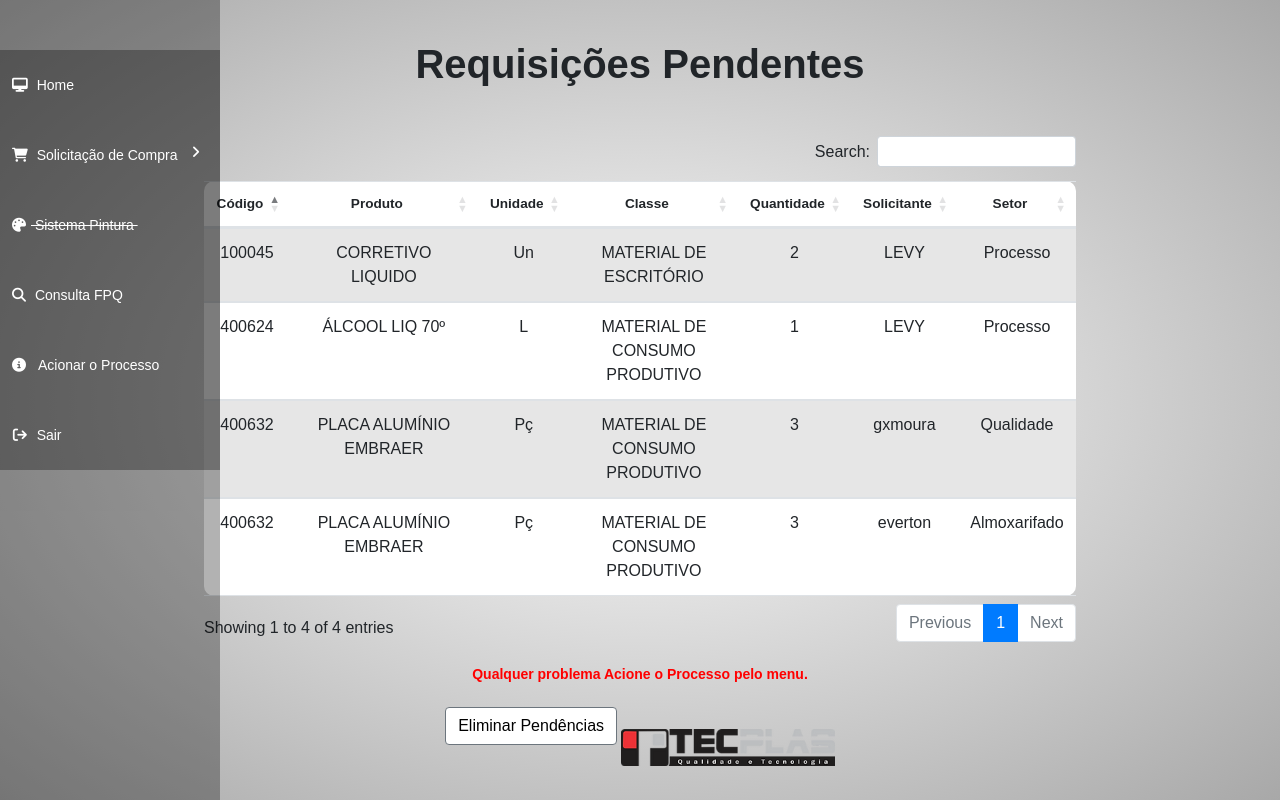
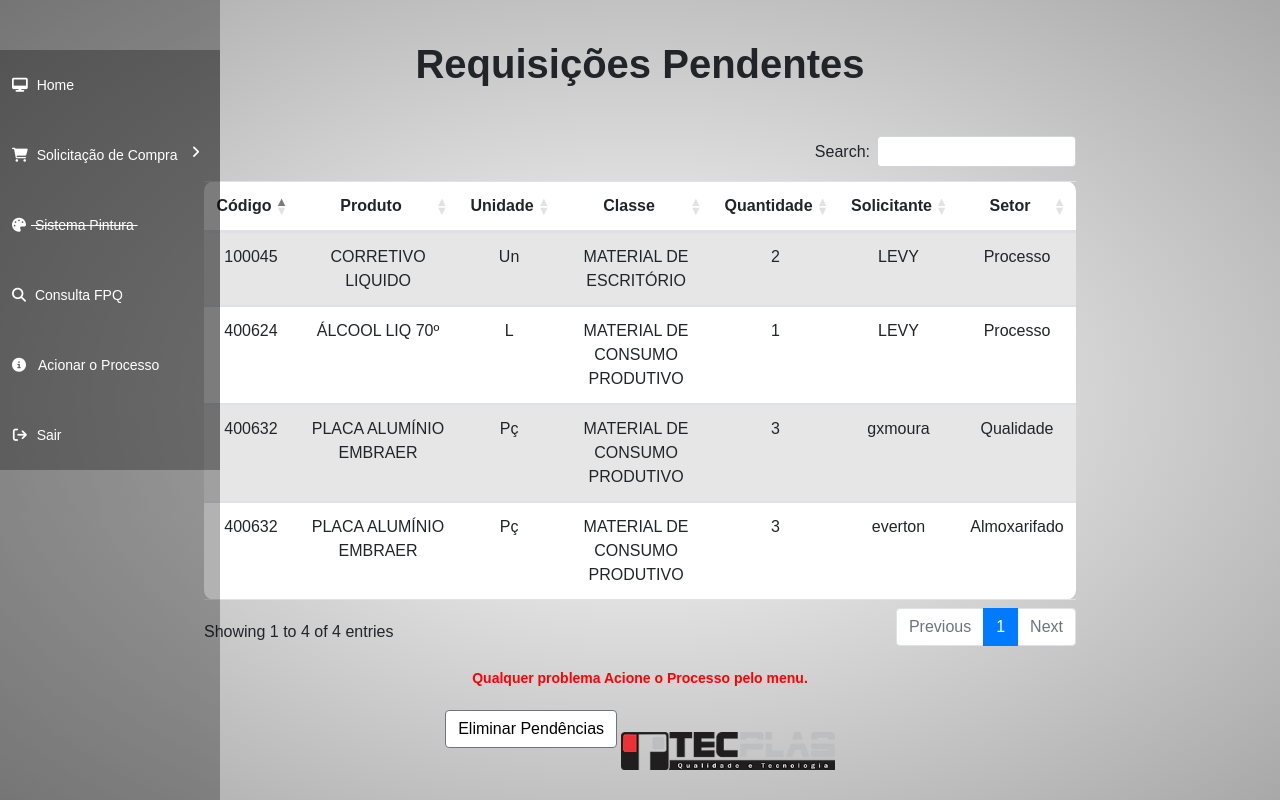
Before and after one commit to levymc/web-system, a Flask app: page /reqPend/ in a window 1280 px wide. Run offline with Flask 2, Linux system fonts and the light colour scheme; data comes from the database, SQL or seed files in the repository; some libraries are stand-ins or nearby versions.

Commit message:
Alteração do font size Datatable

```diff
--- a/static/css/style.css
+++ b/static/css/style.css
@@ -232,7 +232,7 @@ body{
     margin-top: 0.2em;
 }
 #dataTable4 td,th {
-    font-size: 0.85em;
+    font-size: 16px;
   }
 .swal2-html-container #areaUso{
     margin-left: 8%;
@@ -245,7 +245,7 @@ body{
     background: rgba(0,0,0,0);
     box-shadow: inset 0 1px 1px rgb(0 0 0 / 6%), 0 0 0 3px rgb(0 0 0 / 0%);
     color: inherit;
-    font-size: 1.125em
+    font-size: 1.125em;
 }
 .swal2-html-container{
     text-align: center;
@@ -256,10 +256,10 @@ body{
     margin: 0 !important;
 }
 input::placeholder {
-    font-size: 15px;
+    font-size: 17px;
 }
 textarea::placeholder {
-    font-size: 15px;
+    font-size: 17px;
 }
 
 /* CONFIGURAÇÕES SIDEBAR */
--- a/static/javascript/popup.js
+++ b/static/javascript/popup.js
@@ -278,10 +278,7 @@ function paginaAprovador(){
         <th scope="col">Usuário</th>
         <th scope="col">Item</th>
         <th scope="col">Descrição</th>
-        <th scope="col">Quantidade</th>
-        <th scope="col">UN</th>
         <th scope="col">Motivo</th>
-        <th scope="col">Setor</th>
       </tr>
     </thead>
   </table>
@@ -310,14 +307,11 @@ function paginaAprovador(){
       searching : false,
       sort: true,
       'columns': [
-      { data : 'data', "width": "10%"},
-      { data : 'solicitante', "width": "12.5%"},
-      { data : 'nomeItem', "width": "12.5%"},
-      { data : 'descricao', "width": "23%"},
-      { data : 'quantidade', "width": "9.375%"},
-      { data : 'unidade', "width": "3%"},
-      { data : 'motivo', "width": "15.625%"},
-      { data : 'setor', "width": "12.5%"},
+      { data : 'data', "width": "15%"},
+      { data : 'solicitante', "width": "15%"},
+      { data : 'nomeItem', "width": "15%"},
+      { data : 'descricao', "width": "30%"},
+      { data : 'motivo', "width": "25%"},
       ],
       columnDefs: [
       { className: 'dt-center', targets: '_all' },
```
